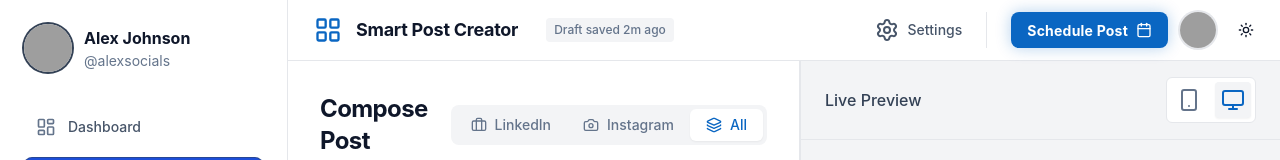
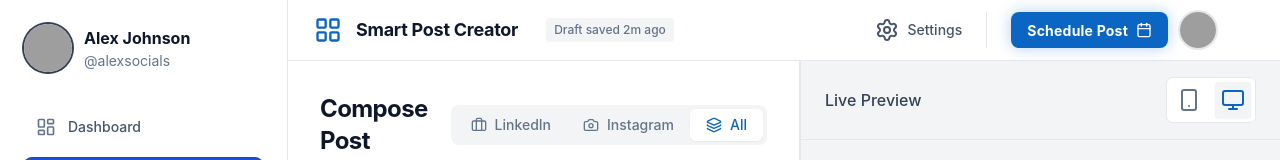
Before and after one commit to brijeshkumar-chavda/PostFlow, a Next.js app: page /composer in a window 1280 px wide. Shown: the top 160 px of the page. Built offline with nearby package versions, Linux system fonts and the light colour scheme; grey boxes are pictures that could not be loaded.

Commit message:
style: remove theme toggle from dashboard layout

```diff
--- a/src/app/(dashboard)/layout.tsx
+++ b/src/app/(dashboard)/layout.tsx
@@ -11,7 +11,6 @@ import {
   Menu,
   X,
 } from "lucide-react";
-import { ThemeToggle } from "@/components/ui/theme-toggle";
 import { useState } from "react";
 import { cn } from "@/lib/utils";
 import Link from "next/link";
@@ -36,9 +35,6 @@ export default function DashboardLayout({
 
   return (
     <div className="flex h-screen w-full bg-background-light dark:bg-background-dark text-slate-900 dark:text-white font-display overflow-hidden selection:bg-primary selection:text-white">
-      <div className="fixed top-3 right-4 z-[60]">
-        <ThemeToggle />
-      </div>
       {/* Sidebar for Desktop */}
       <aside className="hidden w-72 flex-col justify-between border-r border-gray-200 dark:border-border-blue/30 bg-white dark:bg-surface-dark p-6 lg:flex">
         <div className="flex flex-col gap-8">
```
